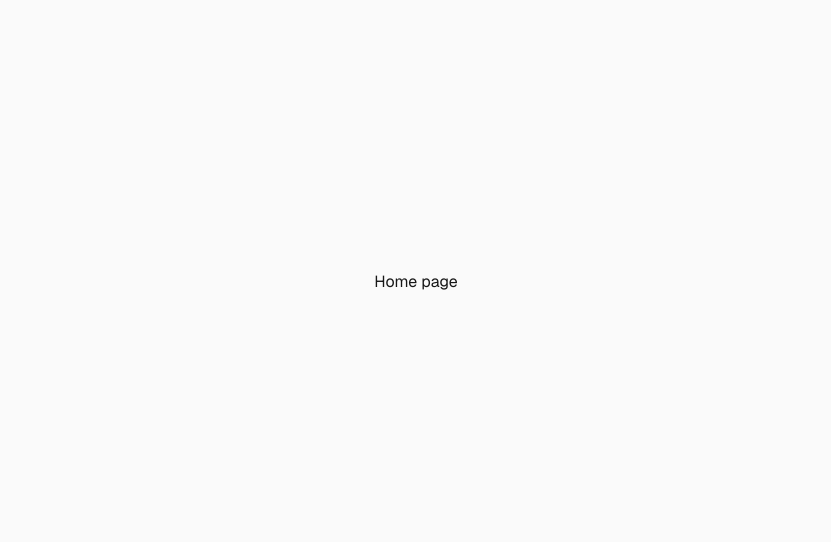
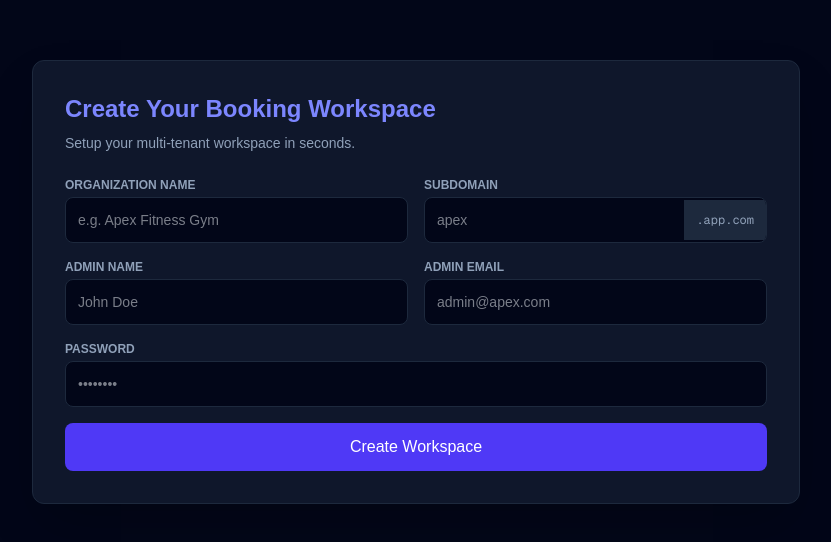
Before and after one commit to mdsalahuddin96/SaaS_Project, a Next.js app: page / in a window 1280 px wide. Shown: the part 118-660 px from the top of the page, without its empty margins (224-1055 px from the left). Built offline with nearby package versions, Linux system fonts and the light colour scheme.

Commit message:
create dashboard by loading booking data from server

```diff
--- a/src/app/page.js
+++ b/src/app/page.js
@@ -1,9 +1,174 @@
-import Image from "next/image";
+"use client";
 
-export default function Home() {
+import { useState } from "react";
+
+export default function OnboardPage() {
+  const [formData, setFormData] = useState({
+    orgName: "",
+    subdomain: "",
+    adminName: "",
+    adminEmail: "",
+    password: "",
+  });
+
+  const [loading, setLoading] = useState(false);
+  const [error, setError] = useState("");
+
+  const handleChange = (e) => {
+    setFormData({
+      ...formData,
+      [e.target.name]: e.target.value,
+    });
+  };
+
+  const handleSubmit = async (e) => {
+    e.preventDefault();
+    setLoading(true);
+    setError("");
+
+    try {
+      const res = await fetch("http://localhost:5000/api/onboard", {
+        method: "POST",
+        headers: {
+          "Content-Type": "application/json",
+        },
+        body: JSON.stringify(formData),
+      });
+
+      const data = await res.json();
+
+      if (!res.ok) {
+        throw new Error(data.error || "Failed to onboarding");
+      }
+      // Redirect to the newly created tenant dashboard
+      window.location.href = data.redirectUrl;
+    } catch (err) {
+      setError(err.message);
+    } finally {
+      setLoading(false);
+    }
+  };
+
   return (
-    <div className="flex flex-col flex-1 items-center justify-center bg-zinc-50 font-sans dark:bg-black">
-     Home page
+    <div className="min-h-screen bg-slate-950 text-slate-100 flex items-center justify-center p-4">
+      <div className="w-full max-w-3xl bg-slate-900 border border-slate-800 rounded-xl p-8 shadow-2xl">
+        <h2 className="text-2xl font-bold mb-2 text-indigo-400">
+          Create Your Booking Workspace
+        </h2>
+        <p className="text-slate-400 text-sm mb-6">
+          Setup your multi-tenant workspace in seconds.
+        </p>
+
+        {error && (
+          <div className="bg-red-500/10 border border-red-500/50 text-red-400 p-3 rounded-lg mb-6 text-sm">
+            {error}
+          </div>
+        )}
+
+        <form
+          onSubmit={handleSubmit}
+          className="grid grid-cols-1 md:grid-cols-2 gap-4"
+        >
+          {/* Organization Name */}
+          <div>
+            <label className="block text-xs font-semibold uppercase text-slate-400 mb-1">
+              Organization Name
+            </label>
+            <input
+              type="text"
+              name="orgName"
+              placeholder="e.g. Apex Fitness Gym"
+              value={formData.orgName}
+              onChange={handleChange}
+              className="w-full bg-slate-950 border border-slate-800 rounded-lg p-3 text-sm focus:outline-none focus:border-indigo-500"
+              required
+            />
+          </div>
+
+          {/* Subdomain */}
+          <div>
+            <label className="block text-xs font-semibold uppercase text-slate-400 mb-1">
+              Subdomain
+            </label>
+            <div className="flex items-center bg-slate-950 border border-slate-800 rounded-lg overflow-hidden">
+              <input
+                type="text"
+                name="subdomain"
+                placeholder="apex"
+                value={formData.subdomain}
+                onChange={handleChange}
+                className="w-full bg-transparent p-3 text-sm focus:outline-none"
+                required
+              />
+              <span className="bg-slate-800 text-slate-400 px-3 py-3 text-xs font-mono">
+                .app.com
+              </span>
+            </div>
+          </div>
+
+          {/* Admin Name */}
+          <div>
+            <label className="block text-xs font-semibold uppercase text-slate-400 mb-1">
+              Admin Name
+            </label>
+            <input
+              type="text"
+              name="adminName"
+              placeholder="John Doe"
+              value={formData.adminName}
+              onChange={handleChange}
+              className="w-full bg-slate-950 border border-slate-800 rounded-lg p-3 text-sm focus:outline-none focus:border-indigo-500"
+              required
+            />
+          </div>
+
+          {/* Admin Email */}
+          <div>
+            <label className="block text-xs font-semibold uppercase text-slate-400 mb-1">
+              Admin Email
+            </label>
+            <input
+              type="email"
+              name="adminEmail"
+              placeholder="admin@apex.com"
+              value={formData.adminEmail}
+              onChange={handleChange}
+              className="w-full bg-slate-950 border border-slate-800 rounded-lg p-3 text-sm focus:outline-none focus:border-indigo-500"
+              required
+            />
+          </div>
+
+          {/* Password */}
+          <div className="md:col-span-2">
+            <label className="block text-xs font-semibold uppercase text-slate-400 mb-1">
+              Password
+            </label>
+            <input
+              type="password"
+              name="password"
+              placeholder="••••••••"
+              value={formData.password}
+              onChange={handleChange}
+              className="w-full bg-slate-950 border border-slate-800 rounded-lg p-3 text-sm focus:outline-none focus:border-indigo-500"
+              required
+              minLength={8}
+              maxLength={64}
+              title="Password must be minimum 8 character."
+            />
+          </div>
+
+          {/* Submit Button */}
+          <div className="md:col-span-2">
+            <button
+              type="submit"
+              disabled={loading}
+              className="w-full bg-indigo-600 hover:bg-indigo-500 text-white font-medium p-3 rounded-lg transition disabled:opacity-50"
+            >
+              {loading ? "Creating Workspace..." : "Create Workspace"}
+            </button>
+          </div>
+        </form>
+      </div>
     </div>
   );
 }
--- a/src/app/tenants/[subdomain]/dashboard/page.jsx
+++ b/src/app/tenants/[subdomain]/dashboard/page.jsx
@@ -1,11 +1,115 @@
-import React from 'react';
+'use client';
 
-const Dashboard = () => {
-    return (
+import { useParams } from 'next/navigation';
+import { useEffect, useState } from 'react';
+
+export default function TenantDashboardPage() {
+  const params = useParams();
+  const {subdomain}=params
+  const [bookings, setBookings] = useState([]);
+  const [loading, setLoading] = useState(true);
+  const [error, setError] = useState('');
+  useEffect(() => {
+    const fetchTenantBookings = async () => {
+      try {
+        // Request with subdomain to backend
+        const res = await fetch(`http://${subdomain}.localhost:5000/api/bookings`, {
+          headers: {
+            'Content-Type': 'application/json',
+          },
+        });
+        const data = await res.json();
+        if (!res.ok) {
+          throw new Error(data.error || 'Failed to load tenant bookings.');
+        }
+
+        setBookings(data.bookings || []);
+      } catch (err) {
+        setError(err.message);
+      } finally {
+        setLoading(false);
+      }
+    };
+
+    fetchTenantBookings();
+  }, [subdomain]);
+
+  return (
+    <div className="space-y-6">
+      {/* Header */}
+      <div className="flex justify-between items-center bg-slate-900 border border-slate-800 p-6 rounded-xl">
         <div>
-            My dashboard
+          <h2 className="text-xl font-bold text-white capitalize">{subdomain} Workspace</h2>
+          <p className="text-slate-400 text-sm">Tenant Isolation Active via Request Context</p>
         </div>
-    );
-};
+        <div className="bg-indigo-600/10 border border-indigo-500/30 text-indigo-400 px-4 py-2 rounded-lg text-sm font-semibold">
+          Total Bookings: {bookings.length}
+        </div>
+      </div>
 
-export default Dashboard;
+      {/* loading and error handling */}
+      {loading && (
+        <div className="p-8 text-center text-slate-400">Loading isolated tenant data...</div>
+      )}
+
+      {error && (
+        <div className="bg-red-500/10 border border-red-500/50 text-red-400 p-4 rounded-xl text-sm">
+          {error}
+        </div>
+      )}
+
+      {/* Booking table */}
+      {!loading && !error && (
+        <div className="bg-slate-900 border border-slate-800 rounded-xl overflow-hidden">
+          <div className="p-4 border-b border-slate-800 font-semibold text-slate-300">
+            Recent Bookings
+          </div>
+          {bookings.length === 0 ? (
+            <div className="p-8 text-center text-slate-500">
+              No bookings found for this tenant workspace.
+            </div>
+          ) : (
+            <div className="overflow-x-auto">
+              <table className="w-full text-left text-sm text-slate-300">
+                <thead className="bg-slate-950 text-slate-400 uppercase text-xs font-semibold">
+                  <tr>
+                    <th className="p-4">Customer Name</th>
+                    <th className="p-4">Email</th>
+                    <th className="p-4">Booking Date</th>
+                    <th className="p-4">Status</th>
+                  </tr>
+                </thead>
+                <tbody className="divide-y divide-slate-800">
+                  {bookings.map((booking) => (
+                    <tr key={booking._id} className="hover:bg-slate-800/50 transition">
+                      <td className="p-4 font-medium text-white">
+                        {booking.userId?.name || 'N/A'}
+                      </td>
+                      <td className="p-4 text-slate-400">
+                        {booking.userId?.email || 'N/A'}
+                      </td>
+                      <td className="p-4">
+                        {new Date(booking.bookingDate).toLocaleDateString()}
+                      </td>
+                      <td className="p-4">
+                        <span
+                          className={`inline-block px-2.5 py-1 rounded-full text-xs font-semibold uppercase ${
+                            booking.status === 'confirmed'
+                              ? 'bg-emerald-500/10 text-emerald-400 border border-emerald-500/30'
+                              : 'bg-amber-500/10 text-amber-400 border border-amber-500/30'
+                          }`}
+                        >
+                          {booking.status}
+                        </span>
+                      </td>
+                    </tr>
+                  ))}
+                </tbody>
+              </table>
+            </div>
+          )}
+        </div>
+      )}
+    </div>
+  );
+}
```
